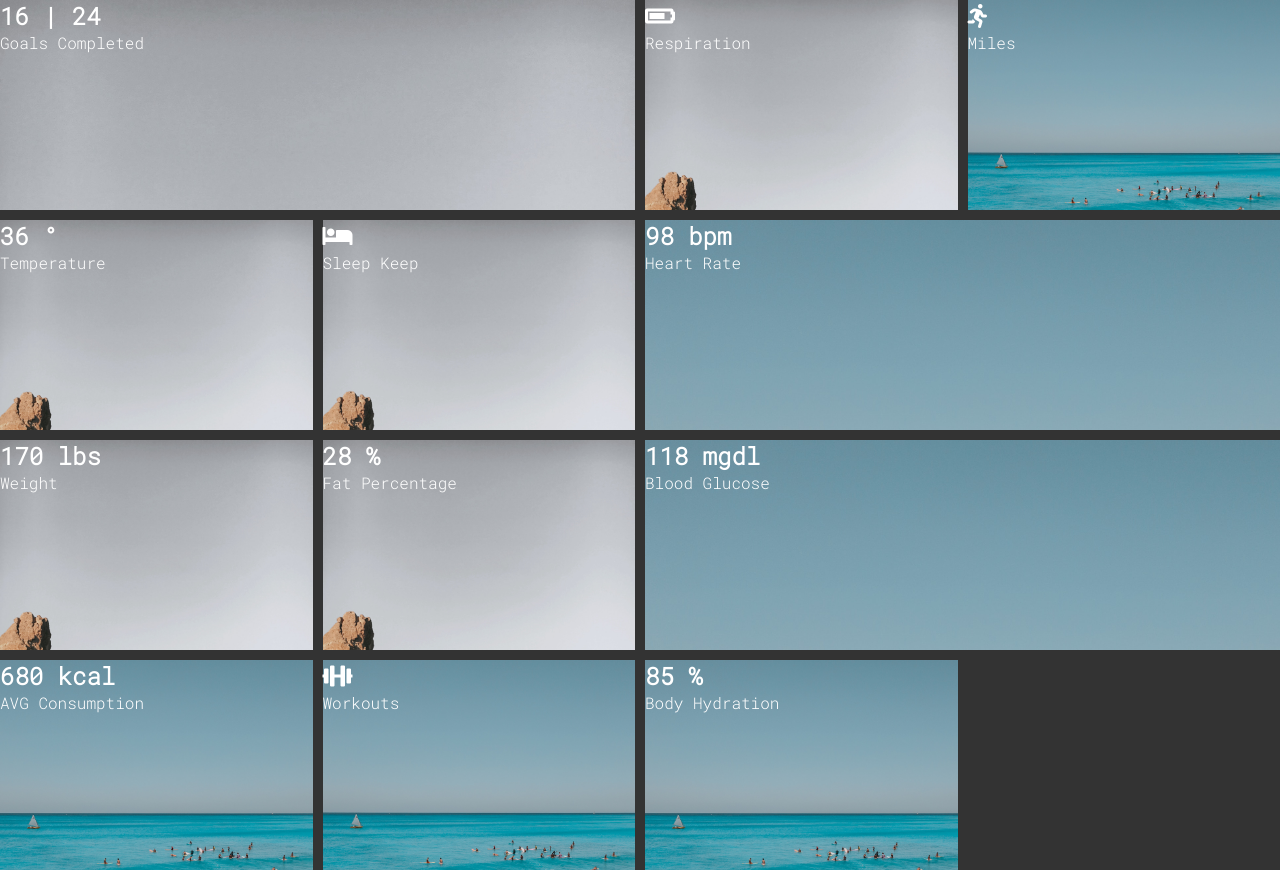
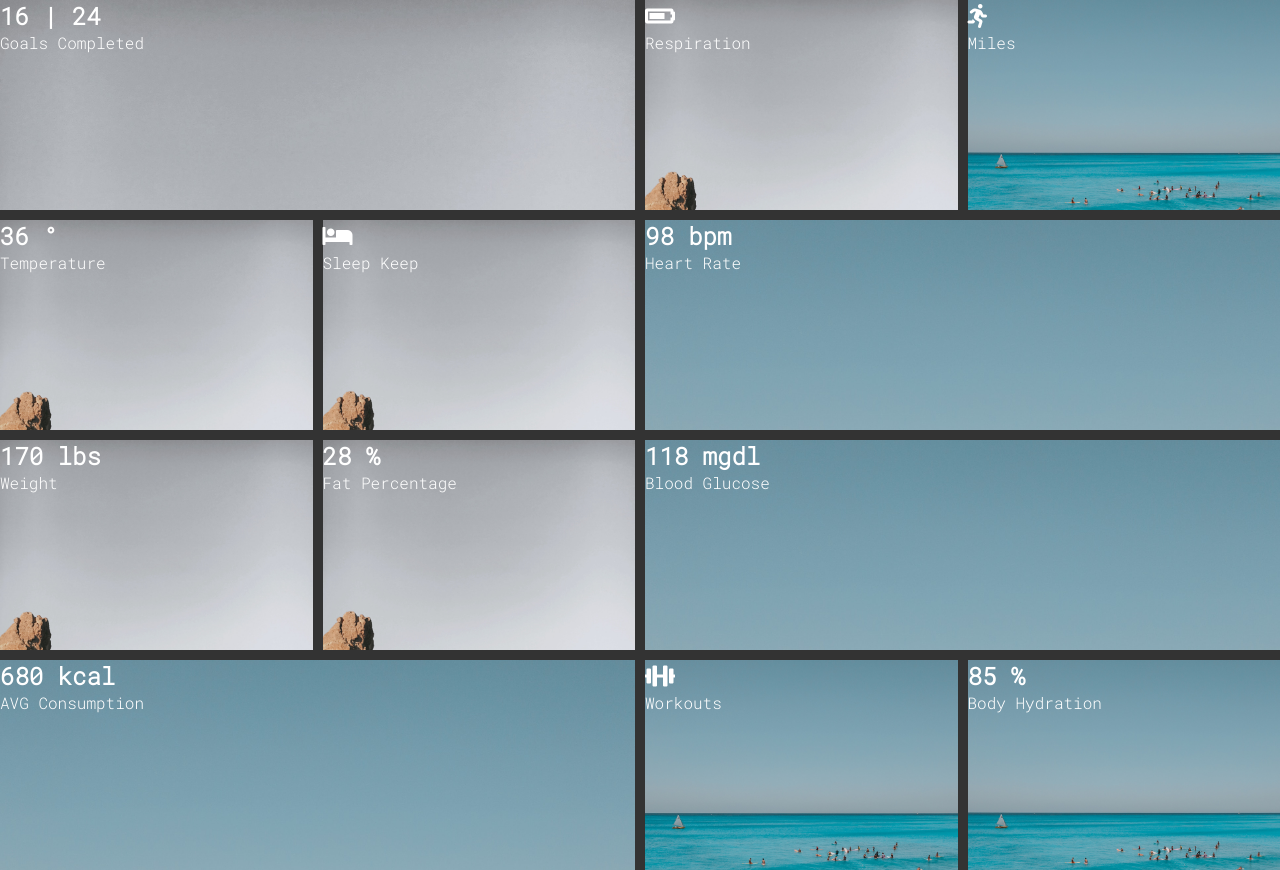
Before and after one commit to BeataJ/cssGrid-imageSpan, a plain HTML site: page index.html in a window 1280 px wide. Drawn offline with Linux system fonts and the light colour scheme.

Commit message:
.container>div:nth-of-type(10)

```diff
--- a/style.css
+++ b/style.css
@@ -36,6 +36,10 @@ body {
   grid-column: 3/5;
 }
 
+.container>div:nth-of-type(10) {
+  grid-column: 1/3;
+}
+
 .bg1 {
   background: url('./img/bg1.jpg');
 }
```
